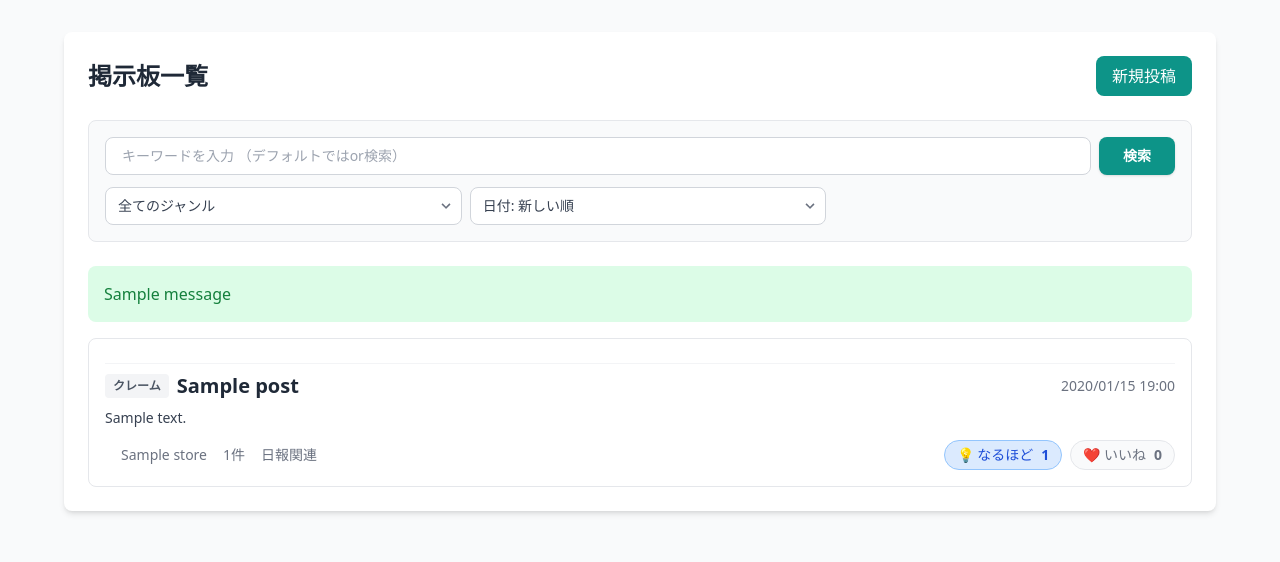
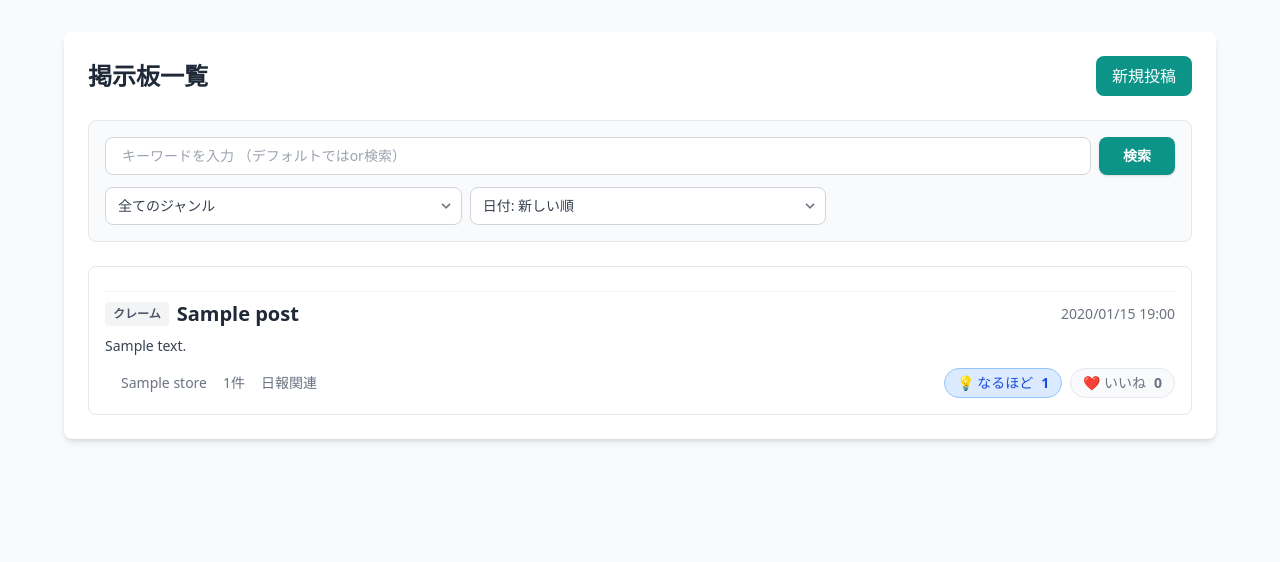
Before and after one commit to StericottoAlpha/C3, a Django app: page /bbs/list/ in a window 1280 px wide. Shown: the top 562 px of the page. Run offline with Django 5.2, Linux system fonts and the light colour scheme; a user stored in the database is signed in; tables that the repository leaves empty hold one stand-in row (values such as "Sample post"); one stand-in notice (Sample message) is shown; some libraries are stand-ins or nearby versions.

Commit message:
[delete]bbs-message

```diff
--- a/bbs/templates/bbs/list.html
+++ b/bbs/templates/bbs/list.html
@@ -55,13 +55,6 @@
                 </form>
             </div>
 
-            {% if messages %}
-                {% for message in messages %}
-                    <div class="mb-4 p-4 rounded-lg {% if message.tags == 'error' %}bg-red-100 text-red-700{% else %}bg-green-100 text-green-700{% endif %}">
-                        {{ message }}
-                    </div>
-                {% endfor %}
-            {% endif %}
 
             {% if posts %}
                 <div class="space-y-4">
@@ -94,33 +87,25 @@
                         <div class="flex items-center justify-between text-sm text-gray-500">
                             <div class="flex items-center gap-4">
 
-                                <!-- ユーザー -->
                                 <div class="flex items-center gap-1">
-                                    <!-- icon -->
                                     <span>{{ post.user.username }}</span>
                                 </div>
 
-                                <!-- 店舗 -->
                                 <div class="flex items-center gap-1">
-                                    <!-- icon -->
                                     <span>{{ post.store.store_name }}</span>
                                 </div>
 
-                                <!-- コメント数 -->
                                 <div class="flex items-center gap-1">
-                                    <!-- icon -->
                                     <span>{{ post.comment_count }}件</span>
                                 </div>
 
                                 {% if post.report %}
                                     <div class="flex items-center gap-1">
-                                        <!-- icon -->
                                         <span>日報関連</span>
                                     </div>
                                 {% endif %}
                             </div>
 
-                            <!-- リアクション -->
                             <div class="flex gap-2">
                                 {% is_reacted post user 'naruhodo' as is_naruhodo %}
                                 {% count_reactions post 'naruhodo' as naruhodo_count %}
```
